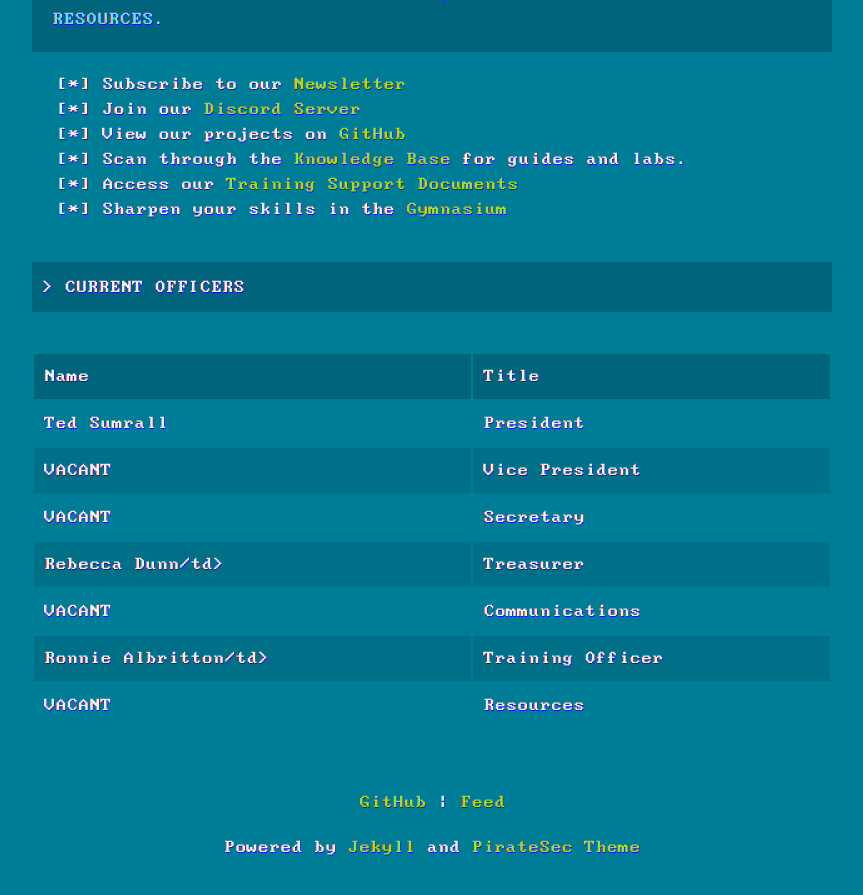
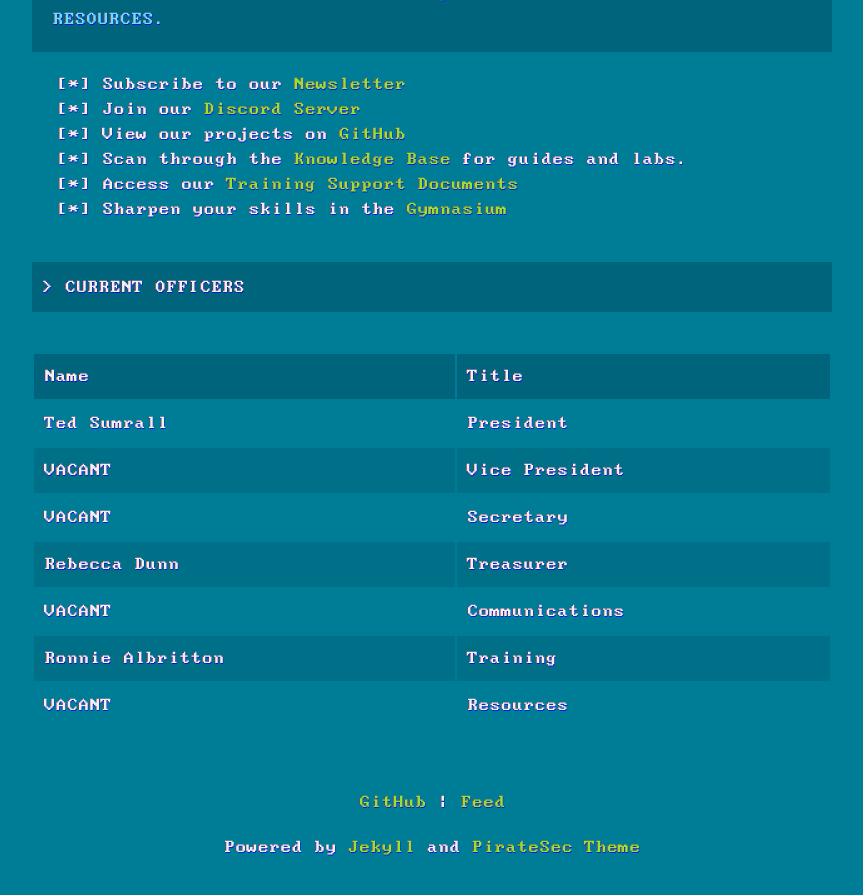
Before and after one commit to psccdc/piratesec.org, a Jekyll site: the page built from index.html, in a window 1280 px wide and 900 px high, scrolled down 1483 px. Shown: the top 895 px of the window, without its empty margins (208-1071 px from the left). Built offline with Jekyll 4.4.1, drawn with Linux system fonts in a browser that asks for light colours.

Commit message:
Update index.html
Code typo

```diff
--- a/index.html
+++ b/index.html
@@ -49,7 +49,7 @@ layout: homepage
                 <td>Secretary</td>
             </tr>
             <tr>
-                <td>Rebecca Dunn/td>
+                <td>Rebecca Dunn</td>
                 <td>Treasurer</td>
             </tr>
             <tr>
@@ -57,8 +57,8 @@ layout: homepage
                 <td>Communications</td>
             </tr>
             <tr>
-                <td>Ronnie Albritton/td>
-                <td>Training Officer</td>
+                <td>Ronnie Albritton</td>
+                <td>Training</td>
             </tr>
             <tr>
                 <td>VACANT</td>
```
